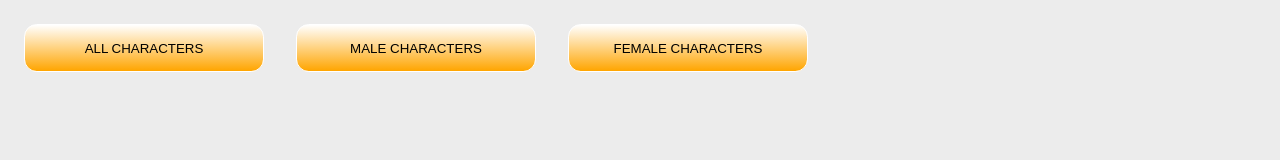
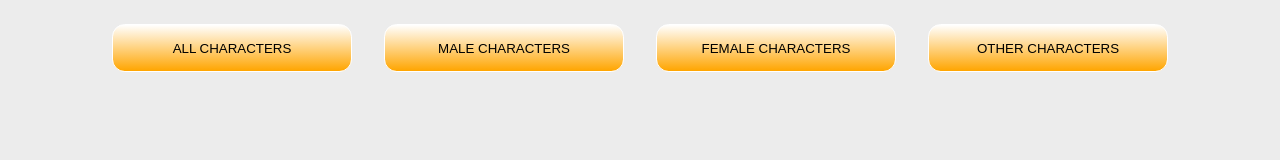
Before and after one commit to thortek/DGM1600-Personal-Portfolio, a plain HTML site: page characters/index.html in a window 1280 px wide. Drawn offline with Linux system fonts and the light colour scheme.

Commit message:
otherchar page

```diff
--- a/characters/style.css
+++ b/characters/style.css
@@ -5,6 +5,12 @@
 main {
   display: flex;
   flex-wrap: wrap;
+}
+
+header{
+  display: flex;
+  justify-content: center;
+  align-items: center;
 }
 
 figure img {
--- a/characters/sw-chars.js
+++ b/characters/sw-chars.js
@@ -3,6 +3,14 @@ import { getLastNumber, removeChildren } from '../utils/index.js'
 
 const header = document.querySelector('header')
 const main = document.querySelector('main')
+
+
+//filters
+
+const maleCharacters = people.filter (person => person.gender === 'male') //elegant filter
+const femaleCharacters = people.filter (person => person.gender === 'female')
+const otherCharacters = people.filter (person => person.gender ===  'n/a', 'none', 'hermaphrodite')
+// todo: filter for other genders (ie, n/a, none, hermaphrodite)
 
 const allCharsButton = document.createElement('button')
 allCharsButton.textContent = 'All Characters'
@@ -10,11 +18,6 @@ allCharsButton.addEventListener('click', function () {
   console.log('Thanks for clicking!')
   populateDOM(people)
 })
-
-const maleCharacters = people.filter (person => person.gender === 'male') //elegant filter
-const femaleCharacters = people.filter (person => person.gender === 'female')
-// todo: filter for other genders (ie, n/a, non, jabba)
-
 
 const maleCharsButton = document.createElement('button')
 maleCharsButton.textContent = 'Male Characters'
@@ -24,6 +27,10 @@ const femaleCharsButton = document.createElement('button')
 femaleCharsButton.textContent = 'Female Characters'
 femaleCharsButton.addEventListener('click', () => populateDOM(femaleCharacters) )
 
+const otherCharsButton = document.createElement('button')
+otherCharsButton.textContent = 'Other Characters'
+otherCharsButton.addEventListener('click', () => populateDOM(otherCharacters) )
+
 
 
 //todo: add other charters button
@@ -31,6 +38,7 @@ femaleCharsButton.addEventListener('click', () => populateDOM(femaleCharacters)
 header.appendChild(allCharsButton)
 header.appendChild(maleCharsButton)
 header.appendChild(femaleCharsButton)
+header.appendChild(otherCharsButton)
 
 function populateDOM(characters) {
   removeChildren(main)
```
